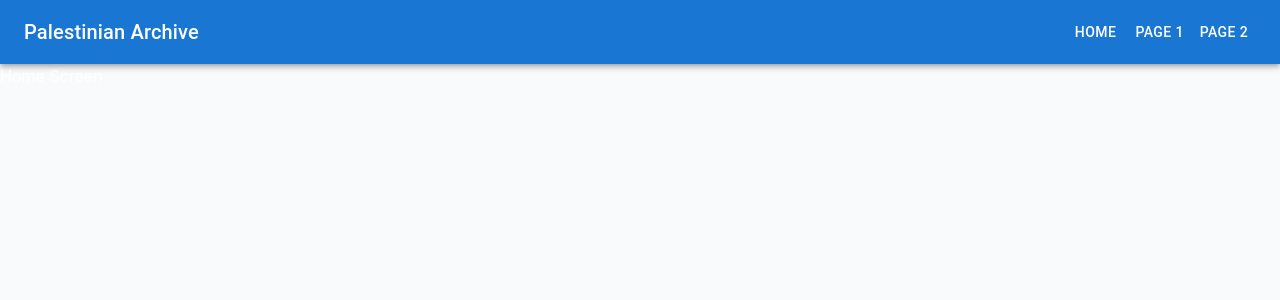
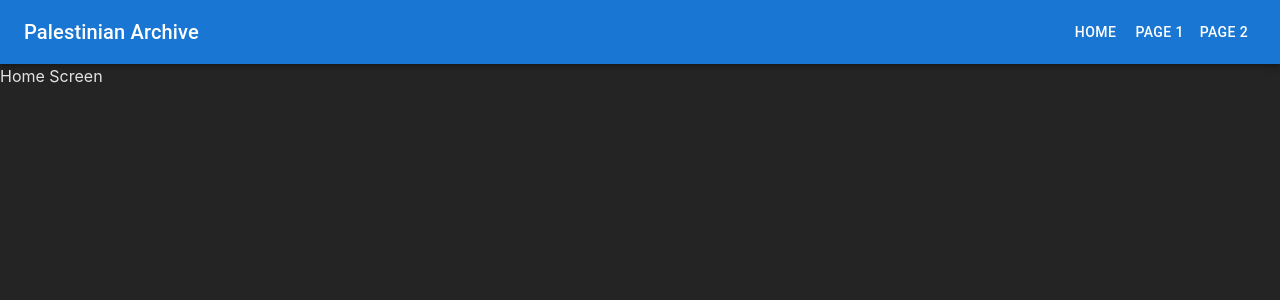
Before and after one commit to OU-DISC/palestinian-archive, a React (Vite) app: page / in a window 1280 px wide. Shown: the top 300 px of the page. Built offline with nearby package versions, Linux system fonts and the light colour scheme.

Commit message:
chore: update styles

```diff
--- a/src/App.tsx
+++ b/src/App.tsx
@@ -6,7 +6,7 @@
 function App() {
   return (
     <HashRouter>
-      <div className="min-h-screen bg-gray-50">
+      <div className="min-h-screen">
         <Navigation />
         <main>
           <Routes>
--- a/src/index.css
+++ b/src/index.css
@@ -2,7 +2,7 @@
 @tailwind components;
 @tailwind utilities;
 
-:root {
+html {
   font-family: Inter, system-ui, Avenir, Helvetica, Arial, sans-serif;
   line-height: 1.5;
   font-weight: 400;
```
